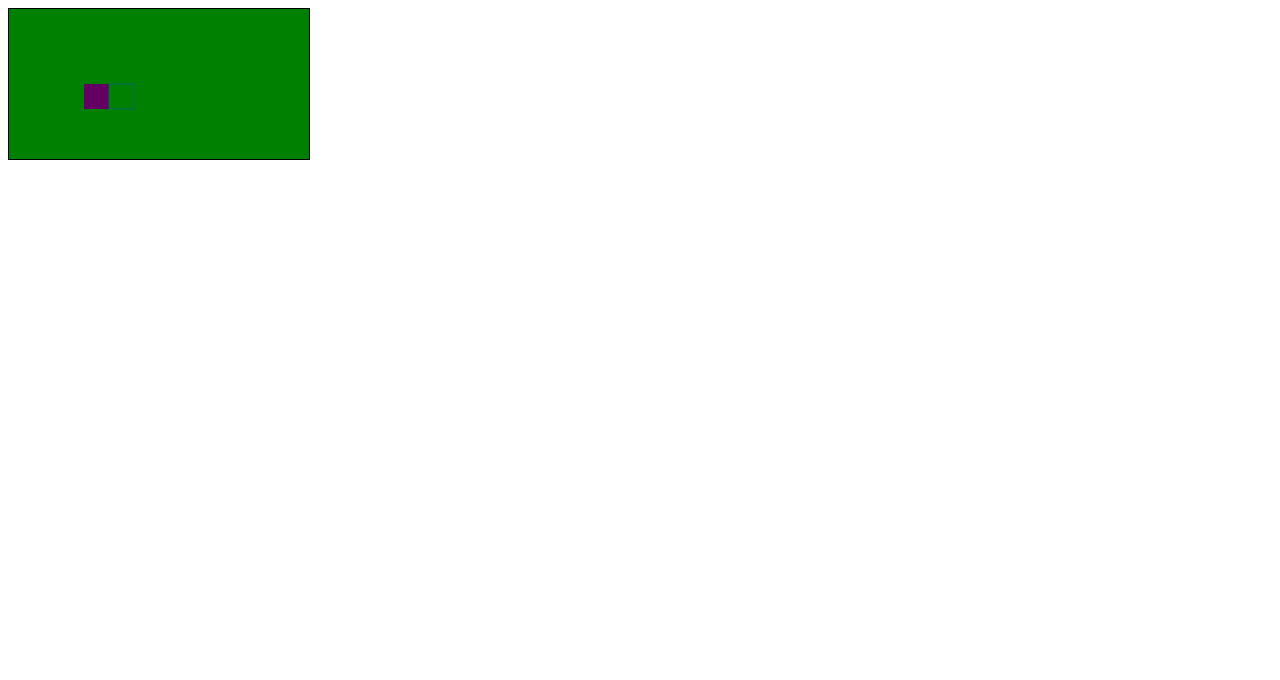
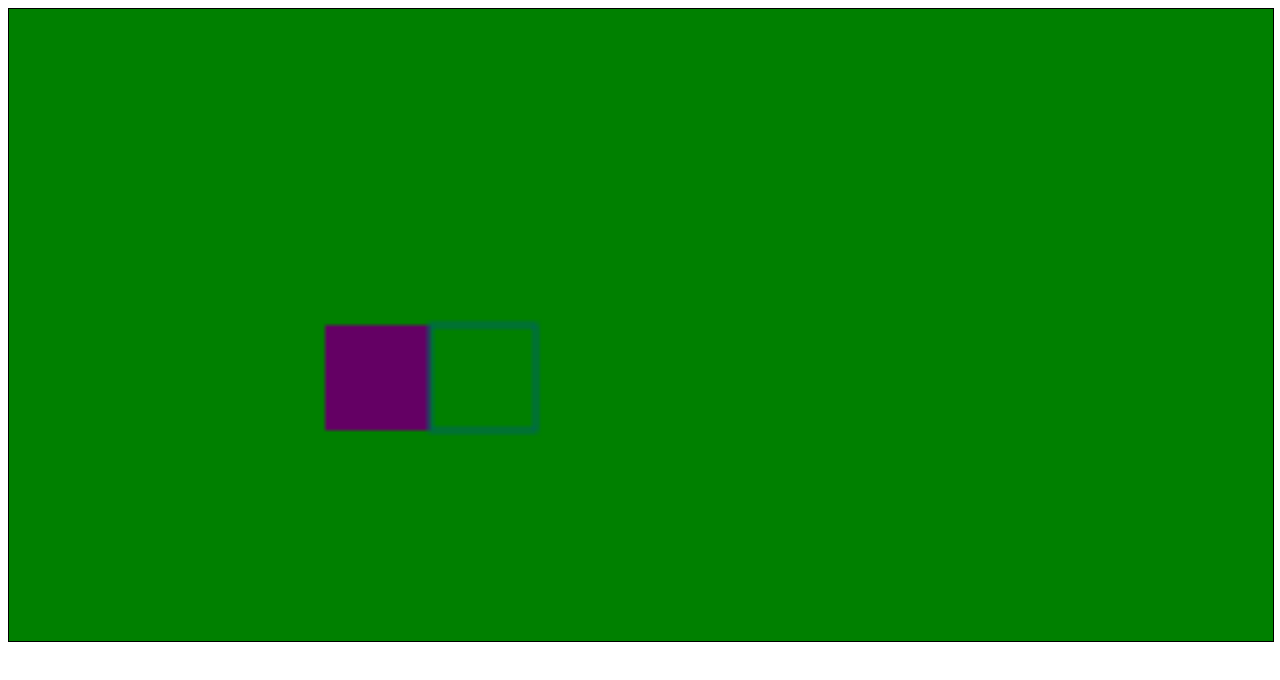
Before and after one commit to varun-sundar-rabindranath/github.io, a plain HTML site: page index.html in a window 1280 px wide. Drawn offline with Linux system fonts and the light colour scheme.

Commit message:
[try-canvas] Make canvas cover screen

```diff
--- a/CSS/style.css
+++ b/CSS/style.css
@@ -1,6 +1,6 @@
 #tutorial {
-  height:     150px;
-  width:      300px;
+  height:     100%;
+  width:      100%;
   background: green;
   border:     1px solid black;
 }
```
